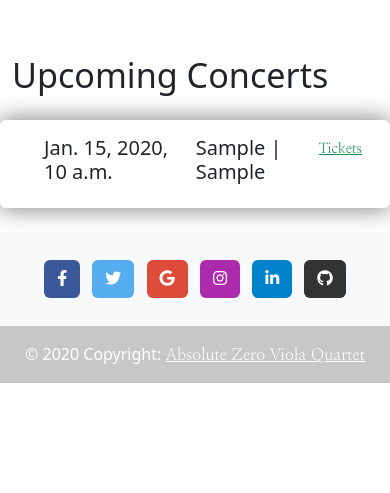
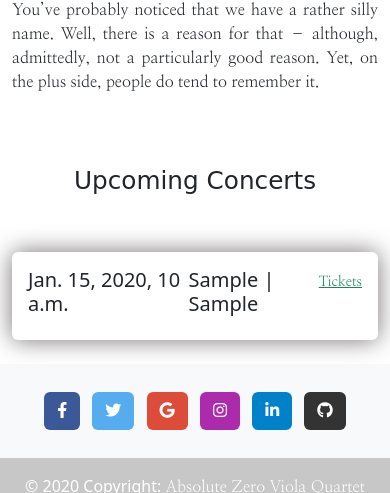
Before and after one commit to siondawson/milestone-project-4, a Django app: page / in a window 390 px wide. Shown: the part 1799-2292 px from the top of the page. Run offline with Django 3.2, Linux system fonts and the light colour scheme; tables that the repository leaves empty hold one stand-in row (values such as "Sample post"); some libraries are stand-ins or nearby versions; some web fonts are replaced.

Commit message:
styling across site, index and about pages

```diff
--- a/band/templates/band/index.html
+++ b/band/templates/band/index.html
@@ -30,20 +30,35 @@
             </div>
         </div>
     </div>
+</div>
+
+
 
     <!-- About -->
+<div class="container">
     <div class="row">
         <div class="col-12 mt-5">
             <h2 class="display-4 text-center logo-font">About the Quartet</h2>
         </div>
     </div>
     <div class="row">
+        <div class="col-12 my-5">
+            <iframe class="home-video d-flex mx-auto" src="https://www.youtube.com/embed/n5VGSz5Tg7g?si=NVf8uBA8BUdVPpoL"
+                title="YouTube video player" frameborder="0"
+                allow="accelerometer; autoplay; clipboard-write; encrypted-media; gyroscope; picture-in-picture; web-share"
+                allowfullscreen></iframe>
+        </div>
+    </div>
+    <div class="row mb-5">
         <div class="col-12 col-md-6">
             <h6 class="display-6 mt-5 ms-5 me-5 logo-font">
                 Absolute Zero Viola Quartet was formed in 1995.
             </h6>
+            <div class="col-12 text-start ms-5 mt-5">
+                <a type="button" href="{% url 'about' %}" class="btn btn-dark btn-lg my-3">Learn More About Us</a>
             </div>
-        <div class="col-12 col-md-6 mt-5">
+        </div>
+        <div class="home col-12 col-md-6 mt-5">
             <div>
                 <p>
                     In that time have we compiled a large library of viola
@@ -61,61 +76,40 @@
                     <br>
                 </p>
             </div>
-            <div>
-                <a type="button" href="{% url 'about' %}" class="btn btn-dark btn-lg d-flex mx-auto mb-3">About Us</a>
-            </div>
-        </div>
-    </div>
-    <!-- Media -->
-    <div class="row">
-        <div class="col-12 col-md-6 mt-5">
-            <h2 class="display-4 logo-font text-center">Media</h2>
-        </div>
-        <div class="col-12 col-md-6">
-            <iframe class="d-flex mx-auto" src="https://www.youtube.com/embed/n5VGSz5Tg7g?si=NVf8uBA8BUdVPpoL"
-                title="YouTube video player" frameborder="0"
-                allow="accelerometer; autoplay; clipboard-write; encrypted-media; gyroscope; picture-in-picture; web-share"
-                allowfullscreen></iframe>
+
         </div>
     </div>
 
+
 </div>
 <!-- Calendar -->
-<section class="h-custom" style="">
+<section class="h-custom">
     <div class="container py-2">
         <div class="row">
-            <div class="col-12 mt-5 mb-3">
-                {% if request.user.is_superuser %}
-                <h2 class="display-4">Upcoming Concerts  <a type="button" href="{% url 'add_concert' %}" class="btn btn-dark btn-lg d-flex mx-auto mb-3">Add Concert</a></h2>
-                {% else %}
-                <h2 class="display-4">Upcoming Concerts</h2>
-                {% endif %}
+            <div class="col-12 mb-5">
+                <h2 class="logo-font text-center">Upcoming Concerts </h2>
             </div>
         </div>
 
         {% for concert in concerts %}
 
-        <div class="row d-flex justify-content-center align-items-center h-100">
+        <div class="row d-flex h-100">
             <div class="col">
-                <div class="row">
                 <div class="card mb-3">
                     <div class="card-body">
-                            <div class="d-flex">
-                                <div class="d-flex flex-row">
-                                    <div class="ms-3">
+                        <div class="d-flex justify-content-between">
+
+                            <div>
                                 <h5>{{ concert.date }}</h5>
                             </div>
                             <div>
                                 <h5>{{ concert.venue }} | {{ concert.city }}</h5>
                             </div>
-                                </div>
-                                <div class="d-flex flex-row">
-                                    <a class="remove-item text-success float-right"
-                                        href="{{ concert.tickets }}"><small>Tickets</small></a>
-                                </div>
+
+                            <div class="">
+                                <small><a class="remove-item text-success" href="{{ concert.tickets }}">Tickets</a></small>
                                 {% if request.user.is_superuser %}
-                                <div class="d-flex flex-row">
-                                    <small><a class="text-primary" href="{% url 'edit_concert' concert.id %}">Edit</a></small> |
+                                | <small><a class="text-primary" href="{% url 'edit_concert' concert.id %}">Edit</a></small> |
                                 <small><a class="text-danger" href="{% url 'delete_concert' concert.id %}">Delete</a></small>
                             </div>
                             {% endif %}
@@ -124,10 +118,17 @@
                 </div>
             </div>
         </div>
+{% endfor %}
+<div class="row">
+    <div class="col-12 text-center">
+        {% if request.user.is_superuser %}
+            <a type="button" href="{% url 'add_concert' %}" class="btn btn-dark float-right my-5 ">Add Concert</a>
+        {% else %}
+        {% endif %}
+    </div>
 </div>
 </div>
 </section>
-{% endfor %}
 
 </div>
 
--- a/checkout/templates/checkout/checkout_success.html
+++ b/checkout/templates/checkout/checkout_success.html
@@ -63,7 +63,11 @@
         </div>
     </div>
     {% if from_profile %}
-        <a class="btn btn-info" href="{% url 'profile' %}">Back to profile</a>
+    <div class="row">
+        <div class="col-12 text-center mb-5">
+            <a class="btn btn-info" href="{% url 'profile' %}">Back to profile</a>
+        </div>
+    </div>
     {% else %}
     {% endif %}
 {% endblock %}
--- a/sheet_music/templates/sheet_music/sheetmusic.html
+++ b/sheet_music/templates/sheet_music/sheetmusic.html
@@ -12,7 +12,7 @@
 {% block content %}
 
 <div class="container">
-    <div class="row">
+    <div class="row p-5">
 
         <!-- displays results from search query -->
         {% if search_term %}
--- a/static/css/base.css
+++ b/static/css/base.css
@@ -8,6 +8,11 @@ body {
     overflow-x: hidden;
     display: flex;
     flex-direction: column;
+
+}
+
+footer {
+
 }
 
 .home-img-carousel {
@@ -71,6 +76,10 @@ p, a {
 
 }
 
+.home {
+    text-align: justify;
+}
+
 /* Live music cardiff */
 .callout-container {
     align-items: center;
@@ -118,6 +127,23 @@ p, a {
     position: relative;
     margin: 0 auto;
     max-width: 50%;
+}
+
+.about {
+    text-align: justify;
+}
+.member-image {
+  border-radius: 50%;
+  width: 150px;
+  height: 150px;
+  object-fit: cover;
+}
+
+/* https://stackoverflow.com/questions/7737557/how-can-i-make-the-youtube-player-scale-to-the-width-of-the-page-but-also-keep-tf */
+iframe {
+    aspect-ratio: 16 / 9;
+    height: auto;
+    width: 100%;
 }
 
 /* about from https://bbbootstrap.com/snippets/bootstrap-5-profile-card-animation-74461039 */
```
Also changed, not shown: band/templates/band/about.html (+11 -18 lines), basket/templates/basket/basket.html (+2 -8 lines), profiles/templates/profiles/profile.html (+6 -9 lines), templates/base.html (indentation only). Lines whose indentation alone changed are shown as unchanged.
